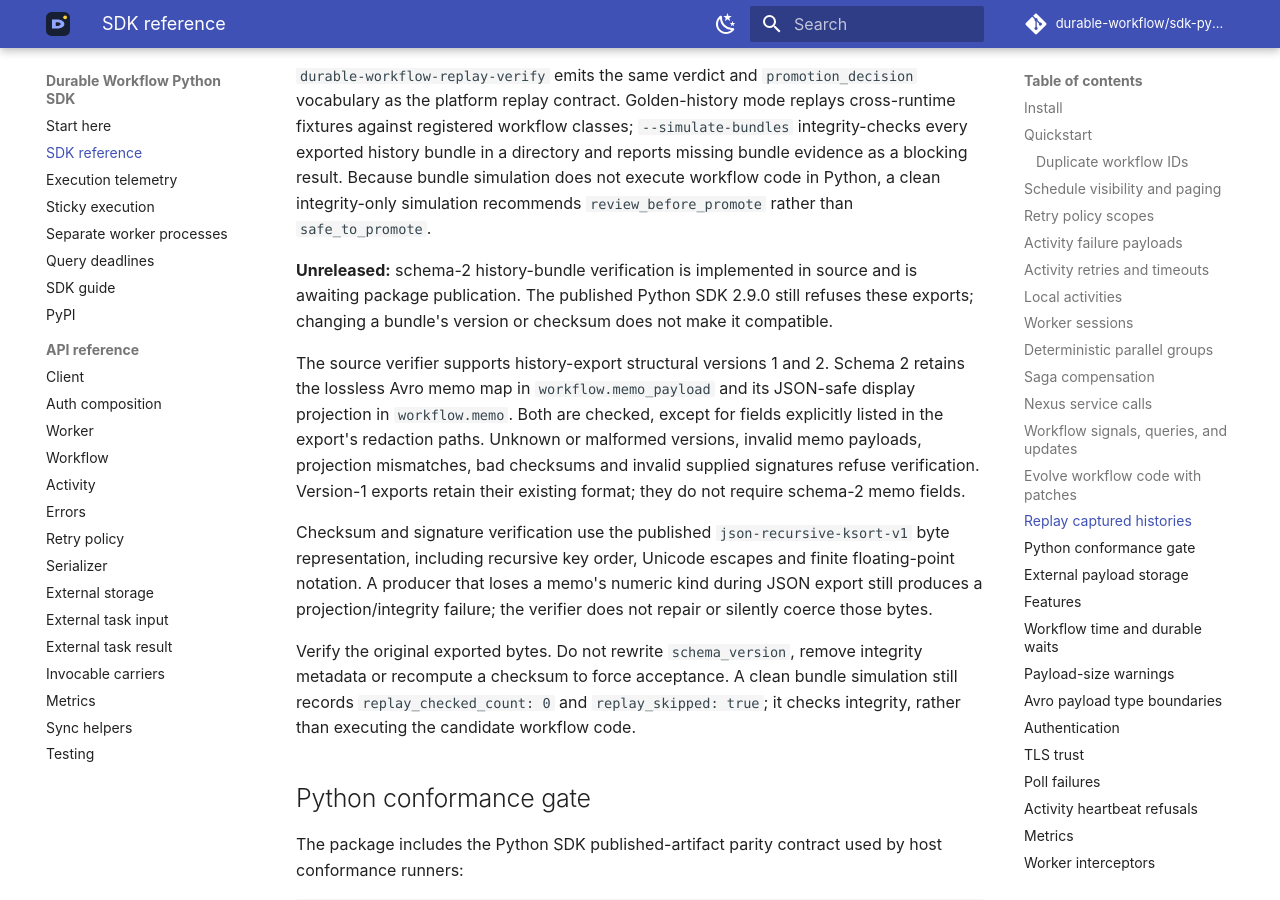
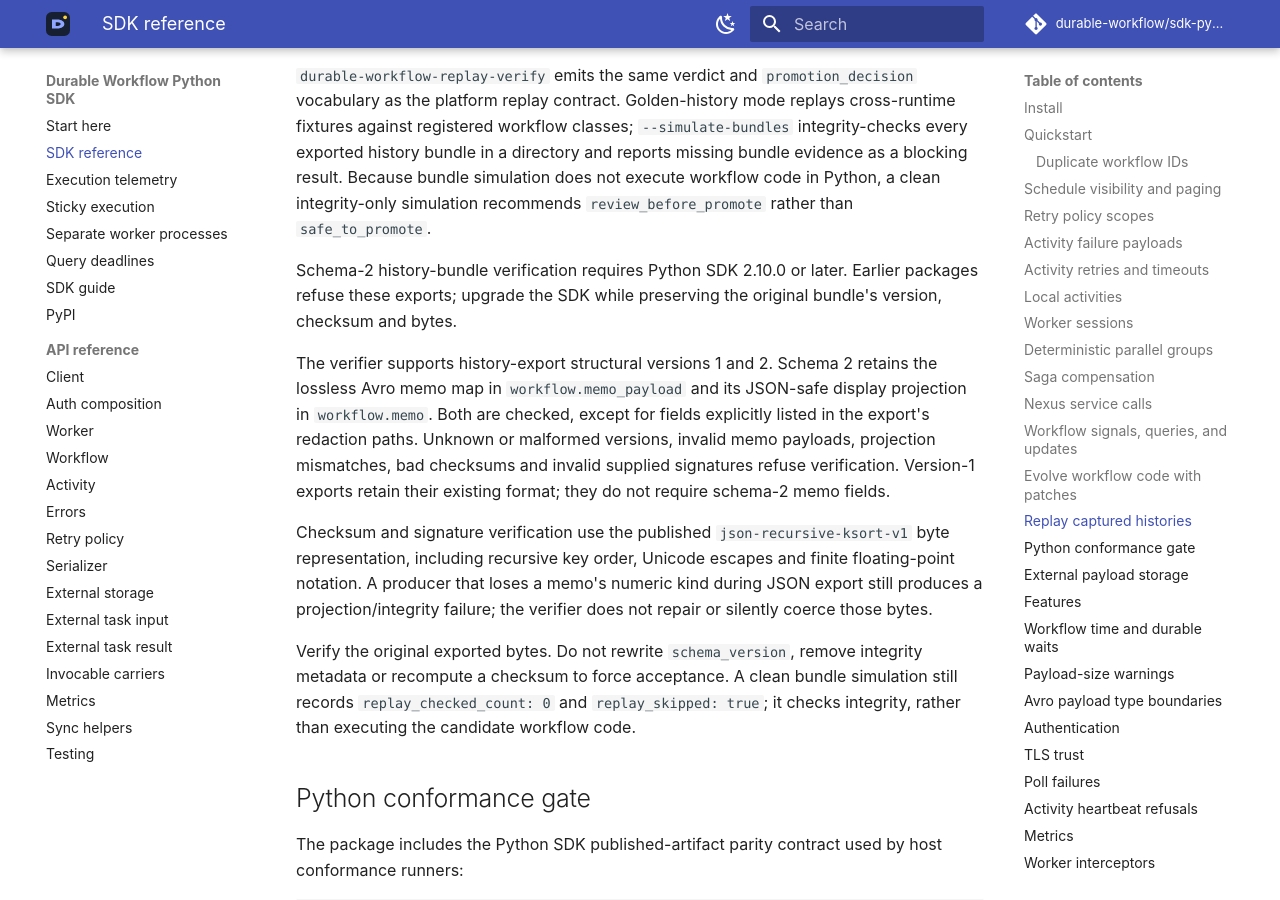
Before and after one commit to durable-workflow/sdk-python, an MkDocs documentation site: the page built from docs/sdk-reference.md, in a window 1280 px wide and 900 px high, scrolled down 14639 px. Built offline with MkDocs 1.6.1 and Material for MkDocs 9.7.7, drawn with Linux system fonts in a browser that asks for light colours; some of the changed text lies outside the part shown.

Commit message:
Prepare versioned 2.10.0 guidance for verified package delivery

```diff
--- a/docs/sdk-reference.md
+++ b/docs/sdk-reference.md
@@ -685,12 +685,11 @@
 integrity-only simulation recommends `review_before_promote` rather than
 `safe_to_promote`.
 
-**Unreleased:** schema-2 history-bundle verification is implemented in source
-and is awaiting package publication. The published Python SDK 2.9.0 still
-refuses these exports; changing a bundle's version or checksum does not make
-it compatible.
+Schema-2 history-bundle verification requires Python SDK 2.10.0 or later.
+Earlier packages refuse these exports; upgrade the SDK while preserving the
+original bundle's version, checksum and bytes.
 
-The source verifier supports history-export structural versions 1 and 2.
+The verifier supports history-export structural versions 1 and 2.
 Schema 2 retains the lossless Avro memo map in `workflow.memo_payload` and its
 JSON-safe display projection in `workflow.memo`. Both are checked, except for
 fields explicitly listed in the export's redaction paths. Unknown or malformed
@@ -992,18 +991,17 @@
 
 ## TLS trust
 
-Unreleased SDK source accepts `tls_context=ssl_context` on async and synchronous
-clients. Use a verifying `ssl.SSLContext` initialized with certifi's public
+Starting with Python SDK 2.10.0, async and synchronous clients accept
+`tls_context=ssl_context`. Use a verifying `ssl.SSLContext` initialized with certifi's public
 roots, then load your private CA. Worker query clones and runtime-owned payload
 transfers reuse that trust configuration. See the
 [private CA recipe](reference/client.md#trust-a-private-certificate-authority)
-for root selection and `SSL_CERT_FILE` / `SSL_CERT_DIR` behavior. Published
-packages gain this option with the next SDK release.
+for root selection and `SSL_CERT_FILE` / `SSL_CERT_DIR` behavior.
 
 ## Poll failures
 
-The backoff described here is available in unreleased SDK source. Published
-workers retain their fixed one-second poll-error wait until the next release.
+The backoff described here requires Python SDK 2.10.0 or later. Earlier
+packages use a fixed one-second poll-error wait.
 
 Workflow, activity and query pollers use independent exponential backoff after
 HTTP, authentication or transport failures. The retry ceiling doubles from 1
@@ -1050,7 +1048,7 @@
 
 The [metrics reference](reference/metrics.md#recorder-contract) explains the
 shared names, count/second units, recorder inheritance and exporter conventions.
-In unreleased source, client routes use reviewed templates without variable IDs or query strings;
+From Python SDK 2.10.0, client routes use reviewed templates without variable IDs or query strings;
 unknown operations use `unknown`. Keep configured worker queue names and any
 exporter resource labels bounded.
 
@@ -1173,8 +1171,7 @@
 
 ## Test workflows that call Nexus services
 
-The Nexus mock registration API below is available in unreleased SDK source
-and will be included in the next package release.
+The Nexus mock registration API below requires Python SDK 2.10.0 or later.
 
 `WorkflowEnvironment` can mock service operations by endpoint, service and
 operation name. Use `register_nexus_operation_result()` for a fixed response or
```
Also changed, not shown: docs/reference/client.md (+1 -2 lines), docs/reference/metrics.md (+2 -3 lines), docs/reference/testing.md (+4 -5 lines), docs/reference/worker.md (+2 -2 lines).
